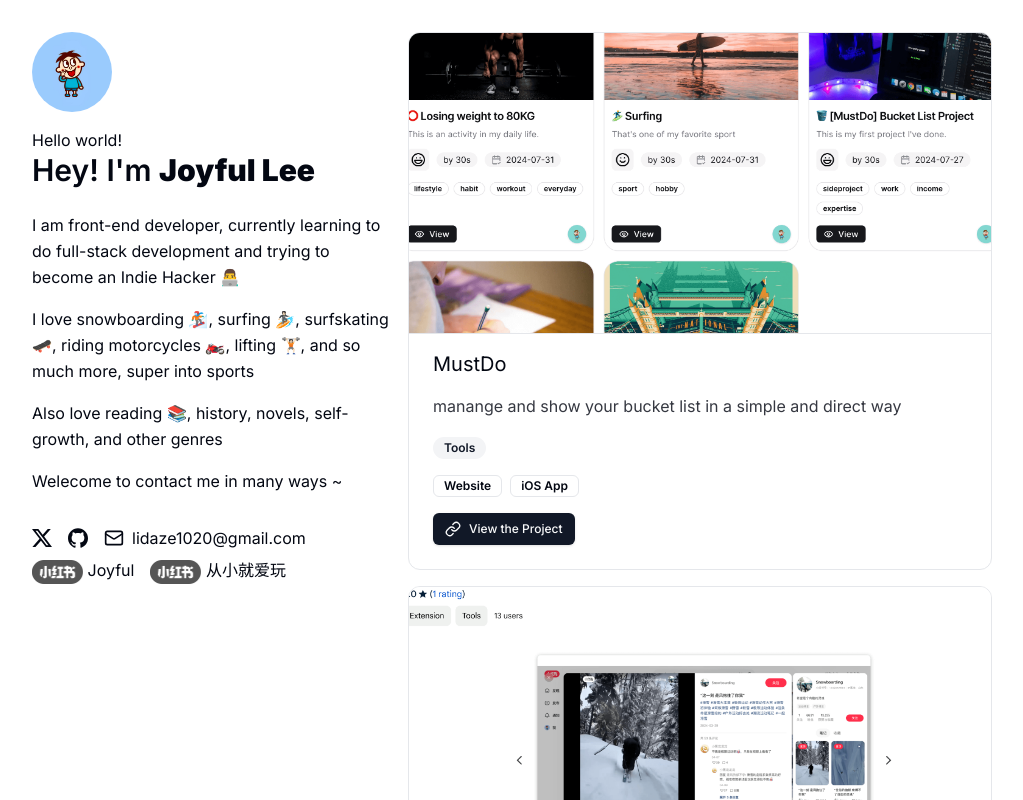
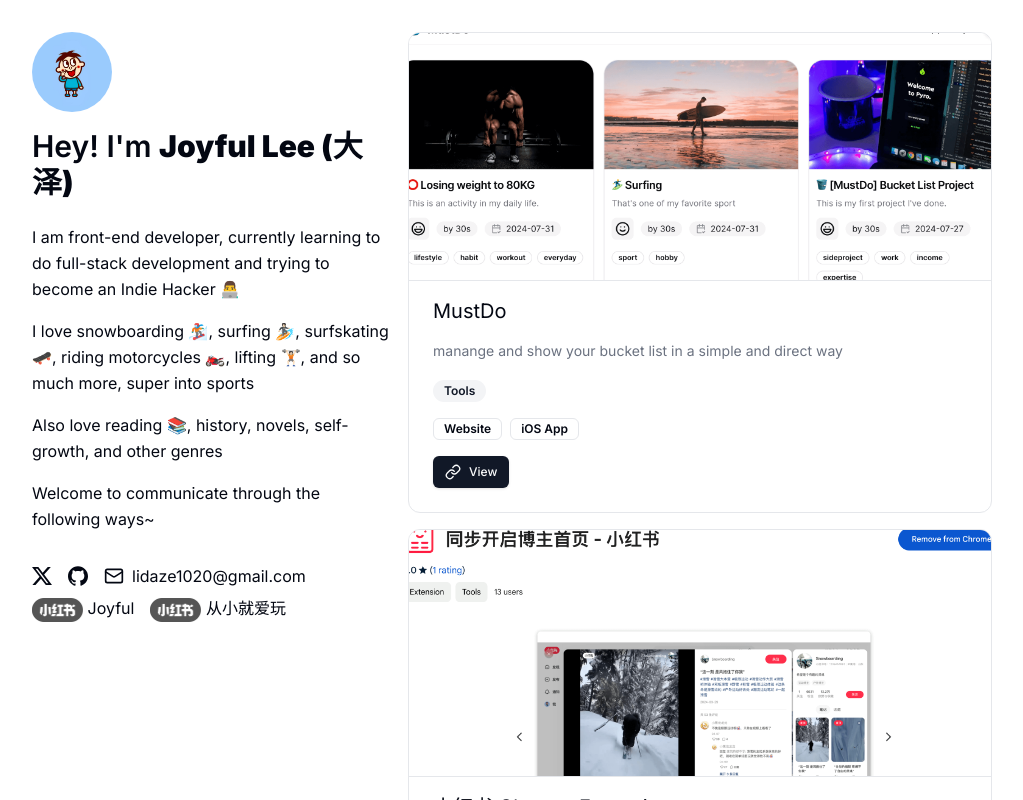
Before and after one commit to lidaze/joyful-home, a Next.js app: page /en in a window 1280 px wide. Shown: the top 800 px of the page, without its empty margins (128-1151 px from the left). Built offline with nearby package versions, Linux system fonts and the light colour scheme.

Commit message:
[feat] add Chinese descriptions

```diff
--- a/components/personal-info.tsx
+++ b/components/personal-info.tsx
@@ -1,27 +1,32 @@
 import clsx from "clsx";
-import { data } from "@/consts/personal-info";
+import { data } from "@/consts/personal-info-data";
 import Link from "next/link";
 import Image from "next/image";
 import avatar from "@/public/avatar.jpg";
 import { Icons } from "./icons";
 import { Mail } from "lucide-react";
+import { useLocale } from "next-intl";
 import { useTranslations } from "next-intl";
 
-const { personal } = data;
+const {
+  common: { socialLinks },
+} = data;
 
 interface PersonalInfoProps {
   className?: string;
 }
 
 export default function PersonalInfo({ className }: PersonalInfoProps) {
-  const t = useTranslations("HomePage");
+  const t = useTranslations("PersonalInfo");
+  const locale = useLocale();
+  const { personal } = data[locale as "zh" | "en"];
+
   return (
     <div className={clsx("flex flex-col gap-y-4", className)}>
       <Image className="rounded-full size-20" src={avatar} alt="avatar" />
       <article className="">
-        <h1>{t("title")}</h1>
         <h2 className="mb-6 text-3xl font-semibold">
-          Hey! I&apos;m <b>{personal.name}</b>
+          {t("hello")} <b>{personal.name}</b>
         </h2>
         <div className="space-y-4">
           {personal.desc.map((item, i) => (
@@ -32,10 +37,10 @@ export default function PersonalInfo({ className }: PersonalInfoProps) {
         </div>
         <div className="mt-8">
           <div className="flex gap-x-4 items-center">
-            <Link href={personal.links.twitter} target="__blank">
+            <Link href={socialLinks.twitter} target="__blank">
               <Icons.x className="size-5" />
             </Link>
-            <Link href={personal.links.github} target="__blank">
+            <Link href={socialLinks.github} target="__blank">
               <Icons.github className="size-5" />
             </Link>
             <span className="inline-flex items-center gap-x-2">
@@ -44,10 +49,10 @@ export default function PersonalInfo({ className }: PersonalInfoProps) {
             </span>
           </div>
           <div className="flex gap-x-4 mt-2">
-            <Link href={personal.links.xiaohongshu1} target="__blank">
+            <Link href={socialLinks.xiaohongshu1} target="__blank">
               <Icons.xiaohongshu className="grayscale" /> Joyful
             </Link>
-            <Link href={personal.links.xiaohongshu2} target="__blank">
+            <Link href={socialLinks.xiaohongshu2} target="__blank">
               <Icons.xiaohongshu className="grayscale" /> 从小就爱玩
             </Link>
           </div>
--- a/components/project-item.tsx
+++ b/components/project-item.tsx
@@ -1,4 +1,4 @@
-import type { data } from "@/consts/personal-info";
+import type { Project } from "@/consts/personal-info-data";
 
 import clsx from "clsx";
 import Link from "next/link";
@@ -6,13 +6,16 @@ import Image from "next/image";
 import { Link as LinkIcon } from "lucide-react";
 import { Button } from "./ui/button";
 import { Badge } from "./ui/badge";
+import { useTranslations } from "next-intl";
 
 interface ProjectItemProps {
   className?: string;
-  project: (typeof data.projects)[number];
+  project: Project;
 }
 
 export default function ProjectItem({ className, project }: ProjectItemProps) {
+  const t = useTranslations("Project");
+
   return (
     <div
       className={clsx(
@@ -25,7 +28,7 @@ export default function ProjectItem({ className, project }: ProjectItemProps) {
       <Link
         href={project.link}
         target="__blank"
-        className="-m-6 mb-0 aspect-w-16 aspect-h-9 overflow-hidden border-b"
+        className="-m-6 mb-0 aspect-[2.35/1] overflow-hidden border-b"
       >
         <Image
           className="transition scale-110 group-hover:scale-125"
@@ -36,7 +39,7 @@ export default function ProjectItem({ className, project }: ProjectItemProps) {
         />
       </Link>
       <h2 className="text-xl">{project.title}</h2>
-      <p className="opacity-80">{project.description}</p>
+      <p className="text-sm text-muted-foreground">{project.description}</p>
       <div>
         {project.category.map((item, i) => (
           <Badge variant="secondary" className="rounded-full" key={i}>
@@ -55,7 +58,7 @@ export default function ProjectItem({ className, project }: ProjectItemProps) {
         <Link href={project.link} target="__blank">
           <Button size="sm">
             <LinkIcon className="size-4 mr-2" />
-            View the Project
+            {t("view-btn")}
           </Button>
         </Link>
       </div>
--- a/components/projects.tsx
+++ b/components/projects.tsx
@@ -1,14 +1,17 @@
 import clsx from "clsx";
-import { data } from "@/consts/personal-info";
+import { data } from "@/consts/personal-info-data";
 import ProjectItem from "./project-item";
-
-const { projects } = data;
+import { useLocale } from "next-intl";
 
 interface Props {
   className?: string;
 }
 
 export default function Projects({ className }: Props) {
+  const locale = useLocale();
+
+  const { projects } = data[locale as "en" | "zh"];
+
   return (
     <div className={clsx("flex flex-col gap-y-4", className)}>
       {projects.map((project, i) => (
--- /dev/null
+++ b/consts/personal-info-data.tsx
@@ -0,0 +1,106 @@
+/**
+ *
+ */
+
+import type { StaticImageData } from "next/image";
+import XiaohongshuImage from "@/public/projects/01-xiaohongshu-extension.png";
+import MustDoImage from "@/public/projects/02-mustdo.top.png";
+
+export type Project = {
+  title: string;
+  description: string;
+  link: string;
+  types: string[];
+  category: string[];
+  startDate: Date;
+  image: StaticImageData;
+  imageAlt: string;
+};
+
+/**
+ * 英文数据
+ */
+export const enData = {
+  personal: {
+    name: "Joyful Lee (大泽)",
+    desc: [
+      "I am front-end developer, currently learning to do full-stack development and trying to become an Indie Hacker 👨‍💻",
+      "I love snowboarding 🏂, surfing 🏄🏻, surfskating 🛹, riding motorcycles 🏍, lifting 🏋🏻, and so much more, super into sports",
+      "Also love reading 📚, history, novels, self-growth, and other genres",
+      "Welcome to communicate through the following ways~",
+    ],
+  },
+  projects: [
+    {
+      title: "MustDo",
+      description: "manange and show your bucket list in a simple and direct way",
+      link: "https://www.mustdo.top/",
+      types: ["Website", "iOS App"],
+      category: ["Tools"],
+      startDate: new Date("2024-06"),
+      image: MustDoImage,
+      imageAlt: "mustdo.top",
+    },
+    {
+      title: "小红书 Chrome Extension",
+      description: "Synchronously open the blogger's homepage - 小红书",
+      link: "https://chromewebstore.google.com/detail/%E5%90%8C%E6%AD%A5%E5%BC%80%E5%90%AF%E5%8D%9A%E4%B8%BB%E9%A6%96%E9%A1%B5-%E5%B0%8F%E7%BA%A2%E4%B9%A6/jajeijpokcdhaamakmfkoibkoaadnomj",
+      types: ["Chrome Extension"],
+      category: ["Tools"],
+      startDate: new Date("2024-06"),
+      image: XiaohongshuImage,
+      imageAlt: "小红书 Chrome Extension",
+    },
+  ],
+};
+
+/**
+ * 中文数据
+ */
+export const zhData = {
+  personal: {
+    name: "大泽 (Joyful Lee)",
+    desc: [
+      "我是前端程序员，正在学习如何进行全栈开发，努力成为一名Indie Hacker 👨‍💻",
+      "我喜欢单板滑雪 🏂，冲浪 🏄🏻， 路冲 🛹， 骑摩托车 🏍， 健身 🏋🏻 等等，超级喜欢运动",
+      "也很喜欢读书 📚，历史，小说，个人成长，以及一些其他类型",
+      "欢迎大家通过以下方式沟通交流~",
+    ],
+  },
+  projects: [
+    {
+      title: "MustDo",
+      description: "以一种简单和直接的方式，管理和展示您的人生清单 🪣",
+      link: "https://www.mustdo.top/",
+      types: ["网站", "iOS 应用"],
+      category: ["工具"],
+      startDate: new Date("2024-06"),
+      image: MustDoImage,
+      imageAlt: "mustdo.top",
+    },
+    {
+      title: "小红书Chrome插件",
+      description: "同步开启博主首页 - 小红书",
+      link: "https://chromewebstore.google.com/detail/%E5%90%8C%E6%AD%A5%E5%BC%80%E5%90%AF%E5%8D%9A%E4%B8%BB%E9%A6%96%E9%A1%B5-%E5%B0%8F%E7%BA%A2%E4%B9%A6/jajeijpokcdhaamakmfkoibkoaadnomj",
+      types: ["Chrome 插件"],
+      category: ["工具"],
+      startDate: new Date("2024-06"),
+      image: XiaohongshuImage,
+      imageAlt: "小红书 Chrome 插件",
+    },
+  ],
+};
+
+export const data = {
+  en: enData,
+  zh: zhData,
+  common: {
+    socialLinks: {
+      email: "lidaze1020@gmail.com",
+      twitter: "https://x.com/joyful_ze",
+      github: "https://github.com/lidaze",
+      xiaohongshu1: "https://www.xiaohongshu.com/user/profile/5515620aa46e96326581f0e6",
+      xiaohongshu2: "https://www.xiaohongshu.com/user/profile/614f43620000000002018078",
+    },
+  },
+} as const;
--- a/consts/personal-info.tsx
+++ /dev/null
@@ -1,47 +0,0 @@
-/**
- *
- */
-
-import XiaohongshuImage from "@/public/projects/01-xiaohongshu-extension.png";
-import MustDoImage from "@/public/projects/02-mustdo.top.png";
-
-export const data = {
-  personal: {
-    name: "Joyful Lee",
-    desc: [
-      "I am front-end developer, currently learning to do full-stack development and trying to become an Indie Hacker 👨‍💻",
-      "I love snowboarding 🏂, surfing 🏄🏻, surfskating 🛹, riding motorcycles 🏍, lifting 🏋🏻, and so much more, super into sports",
-      "Also love reading 📚, history, novels, self-growth, and other genres",
-      "Welecome to contact me in many ways ~",
-    ],
-    links: {
-      email: "lidaze1020@gmail.com",
-      twitter: "https://x.com/joyful_ze",
-      github: "https://github.com/lidaze",
-      xiaohongshu1: "https://www.xiaohongshu.com/user/profile/5515620aa46e96326581f0e6",
-      xiaohongshu2: "https://www.xiaohongshu.com/user/profile/614f43620000000002018078",
-    },
-  },
-  projects: [
-    {
-      title: "MustDo",
-      description: "manange and show your bucket list in a simple and direct way",
-      link: "https://www.mustdo.top/",
-      types: ["Website", "iOS App"],
-      category: ["Tools"],
-      startDate: new Date("2024-06"),
-      image: MustDoImage,
-      imageAlt: "mustdo.top",
-    },
-    {
-      title: "小红书Chrome插件",
-      description: "在浏览博主首页的时候同步开",
-      link: "https://chromewebstore.google.com/detail/%E5%90%8C%E6%AD%A5%E5%BC%80%E5%90%AF%E5%8D%9A%E4%B8%BB%E9%A6%96%E9%A1%B5-%E5%B0%8F%E7%BA%A2%E4%B9%A6/jajeijpokcdhaamakmfkoibkoaadnomj",
-      types: ["Chrome Extension"],
-      category: ["Tools"],
-      startDate: new Date("2024-06"),
-      image: XiaohongshuImage,
-      imageAlt: "小红书 Chrome 插件",
-    },
-  ],
-} as const;
--- a/messages/en.json
+++ b/messages/en.json
@@ -1,5 +1,8 @@
 {
-  "HomePage": {
-    "title": "Hello world!"
+  "PersonalInfo": {
+    "hello": "Hey! I'm"
+  },
+  "Project": {
+    "view-btn": "View"
   }
 }
--- a/messages/zh.json
+++ b/messages/zh.json
@@ -1,5 +1,8 @@
 {
-  "HomePage": {
-    "title": "你好啊"
+  "PersonalInfo": {
+    "hello": "你好！我是"
+  },
+  "Project": {
+    "view-btn": "查看"
   }
 }
--- a/package.json
+++ b/package.json
@@ -22,7 +22,6 @@
   },
   "devDependencies": {
     "@radix-ui/react-icons": "^1.3.0",
-    "@tailwindcss/aspect-ratio": "^0.4.2",
     "@tailwindcss/typography": "^0.5.13",
     "@types/node": "^20",
     "@types/react": "^18",
--- a/tailwind.config.ts
+++ b/tailwind.config.ts
@@ -78,14 +78,7 @@ const config = {
       },
     },
   },
-  corePlugins: {
-    aspectRatio: false,
-  },
-  plugins: [
-    require("tailwindcss-animate"),
-    require("@tailwindcss/typography"),
-    require("@tailwindcss/aspect-ratio"),
-  ],
+  plugins: [require("tailwindcss-animate"), require("@tailwindcss/typography")],
 } satisfies Config;
 
 export default config;
```
Also changed, not shown: 1 other file (tests, documents, lock files or other folders).
